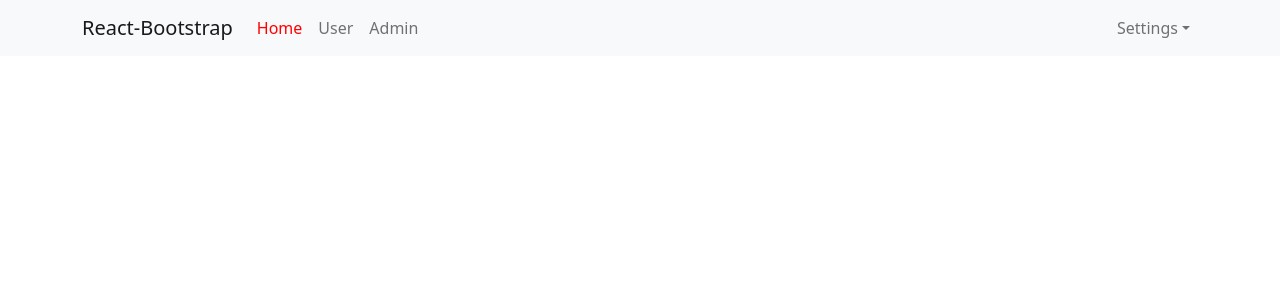
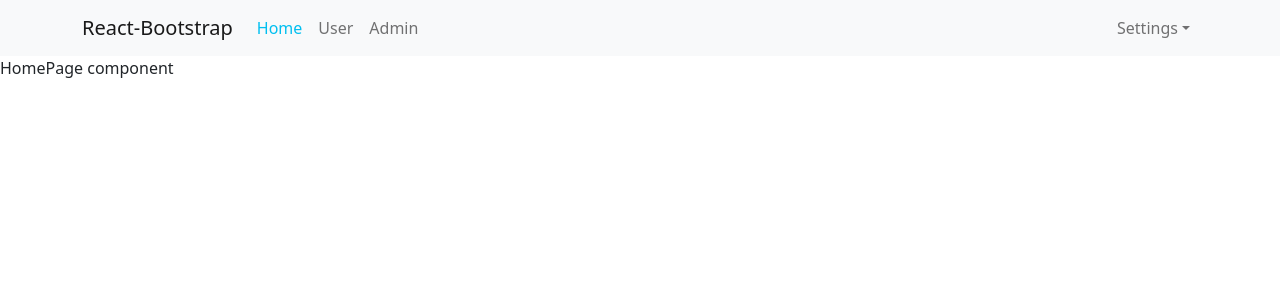
Before and after one commit to Anhqvv/react-ultimate, a React (Create React App) app: page / in a window 1280 px wide. Shown: the top 300 px of the page. Built offline with nearby package versions, Linux system fonts and the light colour scheme.

Commit message:
#51. Index Routes

```diff
--- a/src/App.scss
+++ b/src/App.scss
@@ -3,7 +3,7 @@
       .navbar-nav {
          .nav-link {
             &.active {
-               color: red;
+               color: #00bff0;
             }
          }
       }
--- a/src/components/Header/Header.js
+++ b/src/components/Header/Header.js
@@ -8,7 +8,9 @@
    return (
       <Navbar bg="light" expand="lg">
          <Container>
-            <Navbar.Brand href="#home">React-Bootstrap</Navbar.Brand>
+            <NavLink to="/" className="navbar-brand">
+               React-Bootstrap
+            </NavLink>
             <Navbar.Toggle aria-controls="basic-navbar-nav" />
             <Navbar.Collapse id="basic-navbar-nav">
                <Nav className="me-auto">
@@ -24,15 +26,9 @@
                </Nav>
                <Nav>
                   <NavDropdown title="Settings" id="basic-nav-dropdown">
-                     <NavDropdown.Item href="#action/3.1">
-                        Log in
-                     </NavDropdown.Item>
-                     <NavDropdown.Item href="#action/3.2">
-                        Log out
-                     </NavDropdown.Item>
-                     <NavDropdown.Item href="#action/3.3">
-                        Profile
-                     </NavDropdown.Item>
+                     <NavDropdown.Item>Log in</NavDropdown.Item>
+                     <NavDropdown.Item>Log out</NavDropdown.Item>
+                     <NavDropdown.Item>Profile</NavDropdown.Item>
                   </NavDropdown>
                </Nav>
             </Navbar.Collapse>
--- /dev/null
+++ b/src/components/Home/HomePage.js
@@ -0,0 +1,5 @@
+const HomePage = () => {
+   return <div>HomePage component</div>;
+};
+
+export default HomePage;
--- a/src/index.js
+++ b/src/index.js
@@ -7,12 +7,14 @@
 import "../node_modules/bootstrap/dist/css/bootstrap.min.css";
 import "@fortawesome/fontawesome-free/css/all.min.css";
 import { BrowserRouter as Router, Routes, Route } from "react-router-dom";
+import HomePage from "./components/Home/HomePage";
 
 ReactDOM.render(
    <React.StrictMode>
       <Router>
          <Routes>
             <Route path="/" element={<App />}>
+               <Route index element={<HomePage />} />
                <Route path="/users" element={<User />} />
                <Route path="/admins" element={<Admin />} />
             </Route>
```
